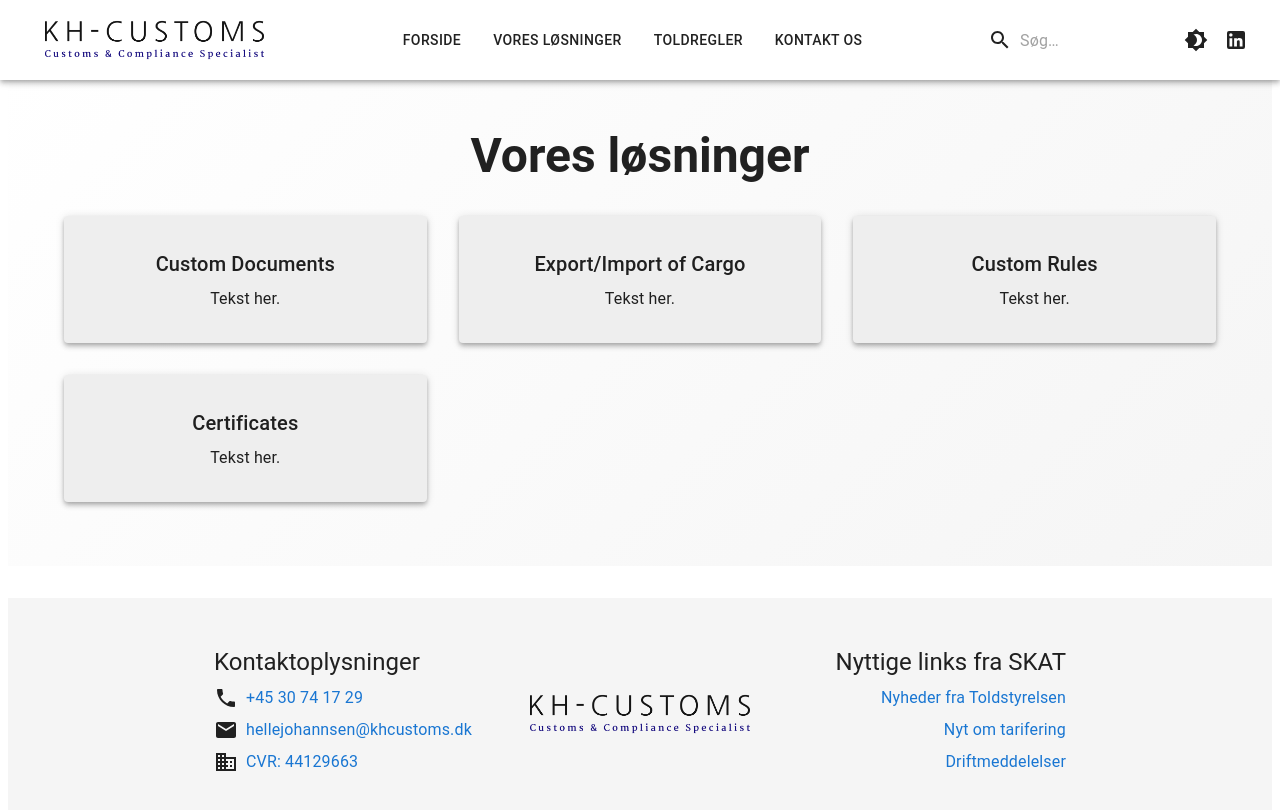
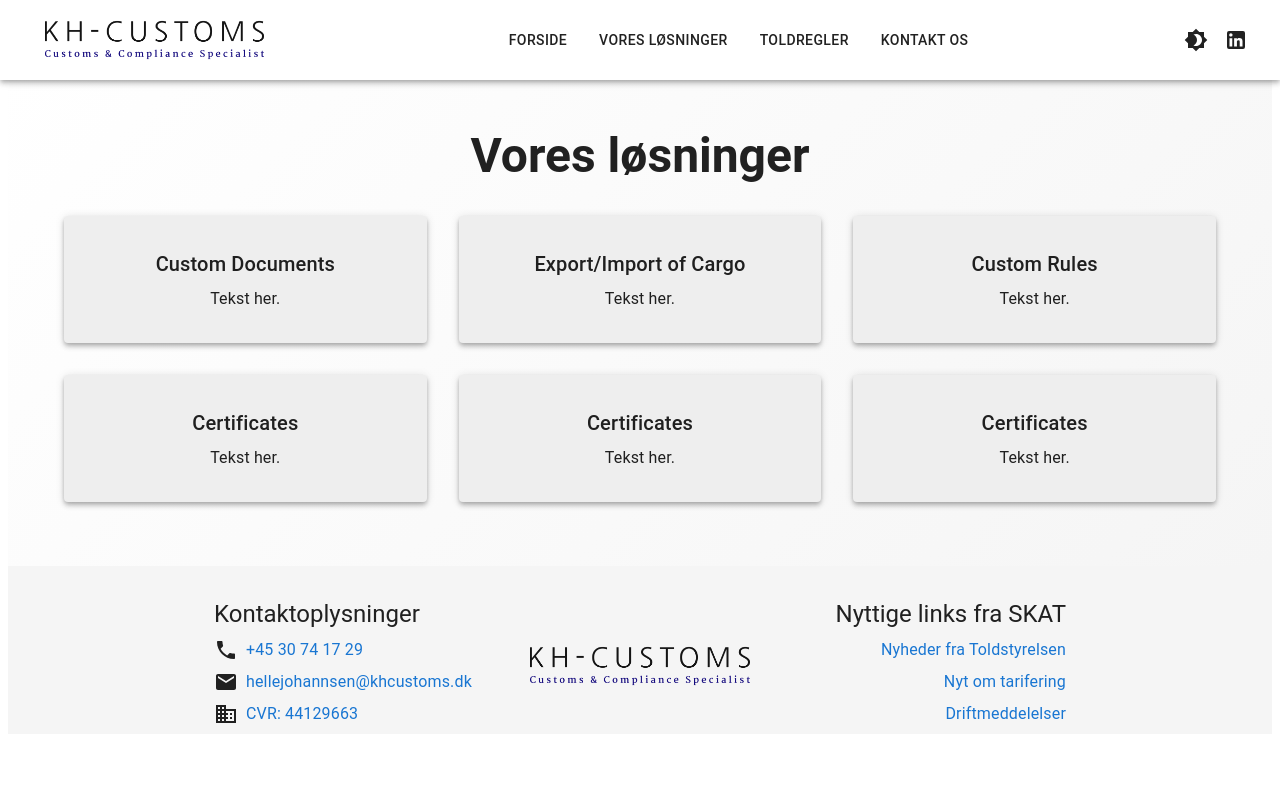
Before and after one commit to Jesperejohannsen/KHCustoms, a React (Vite) app: page /solutions in a window 1280 px wide. Shown: the top 810 px of the page. Built offline with nearby package versions, Linux system fonts and the light colour scheme.

Commit message:
removing search icon

```diff
--- a/src/components/footer/Footer.tsx
+++ b/src/components/footer/Footer.tsx
@@ -8,7 +8,6 @@ import BusinessIcon from '@mui/icons-material/Business';
 const FooterContainer = styled(Box)(({ theme }) => ({
     backgroundColor: theme.palette.mode === 'dark' ? theme.palette.grey[900] : theme.palette.grey[100],
     color: theme.palette.text.primary,
-    padding: theme.spacing(6, 0),
     marginTop: '2rem',
 }));
 
--- a/src/components/navbar/Navbar.tsx
+++ b/src/components/navbar/Navbar.tsx
@@ -9,7 +9,6 @@ import { useThemeContext } from '../../ThemeContext';
 import { useState } from 'react';
 import { useLocation, useNavigate } from 'react-router-dom';
 import logo from '../../assets/TransparenTwot.png';
-import SearchBar from './SearchBar';
 import MenuItems from './MenuItems';
 
 export default function Navbar() {
@@ -43,7 +42,6 @@ export default function Navbar() {
           ) : (
             <>
               <MenuItems location={location} handleNavigation={handleNavigation} />
-              <SearchBar />
               <IconButton color="inherit" onClick={toggleTheme}>
                 {theme.palette.mode === 'dark' ? <Brightness7Icon /> : <Brightness4Icon />}
               </IconButton>
--- a/src/components/navbar/SearchBar.tsx
+++ /dev/null
@@ -1,45 +0,0 @@
-import { styled, alpha } from '@mui/material/styles';
-import { InputBase } from '@mui/material';
-import SearchIcon from '@mui/icons-material/Search';
-
-const Search = styled('div')(({ theme }) => ({
-  position: 'relative',
-  borderRadius: theme.shape.borderRadius,
-  backgroundColor: alpha(theme.palette.common.white, 0.15),
-  '&:hover': { backgroundColor: alpha(theme.palette.common.white, 0.25) },
-  marginLeft: 0,
-  width: '100%',
-  [theme.breakpoints.up('sm')]: { marginLeft: theme.spacing(1), width: 'auto' },
-}));
-
-const SearchIconWrapper = styled('div')(({ theme }) => ({
-  padding: theme.spacing(0, 2),
-  height: '100%',
-  position: 'absolute',
-  pointerEvents: 'none',
-  display: 'flex',
-  alignItems: 'center',
-  justifyContent: 'center',
-}));
-
-const StyledInputBase = styled(InputBase)(({ theme }) => ({
-  color: 'inherit',
-  '& .MuiInputBase-input': {
-    padding: theme.spacing(1, 6, 1, 0),
-    paddingLeft: `calc(1em + ${theme.spacing(4)})`,
-    transition: theme.transitions.create('width'),
-    width: '100%',
-    [theme.breakpoints.up('sm')]: { width: '12ch', '&:focus': { width: '20ch' } },
-  },
-}));
-
-export default function SearchBar() {
-  return (
-    <Search>
-      <SearchIconWrapper>
-        <SearchIcon />
-      </SearchIconWrapper>
-      <StyledInputBase placeholder="Søg…" inputProps={{ 'aria-label': 'søg' }} />
-    </Search>
-  );
-}
--- a/src/pages/Solutions/Solutions.tsx
+++ b/src/pages/Solutions/Solutions.tsx
@@ -42,6 +42,14 @@ const solutions = [
     title: 'Certificates',
     description: 'Tekst her.',
   },
+  {
+    title: 'Certificates',
+    description: 'Tekst her.',
+  },
+  {
+    title: 'Certificates',
+    description: 'Tekst her.',
+  },
 ];
 
 export default function SolutionsPage() {
```
